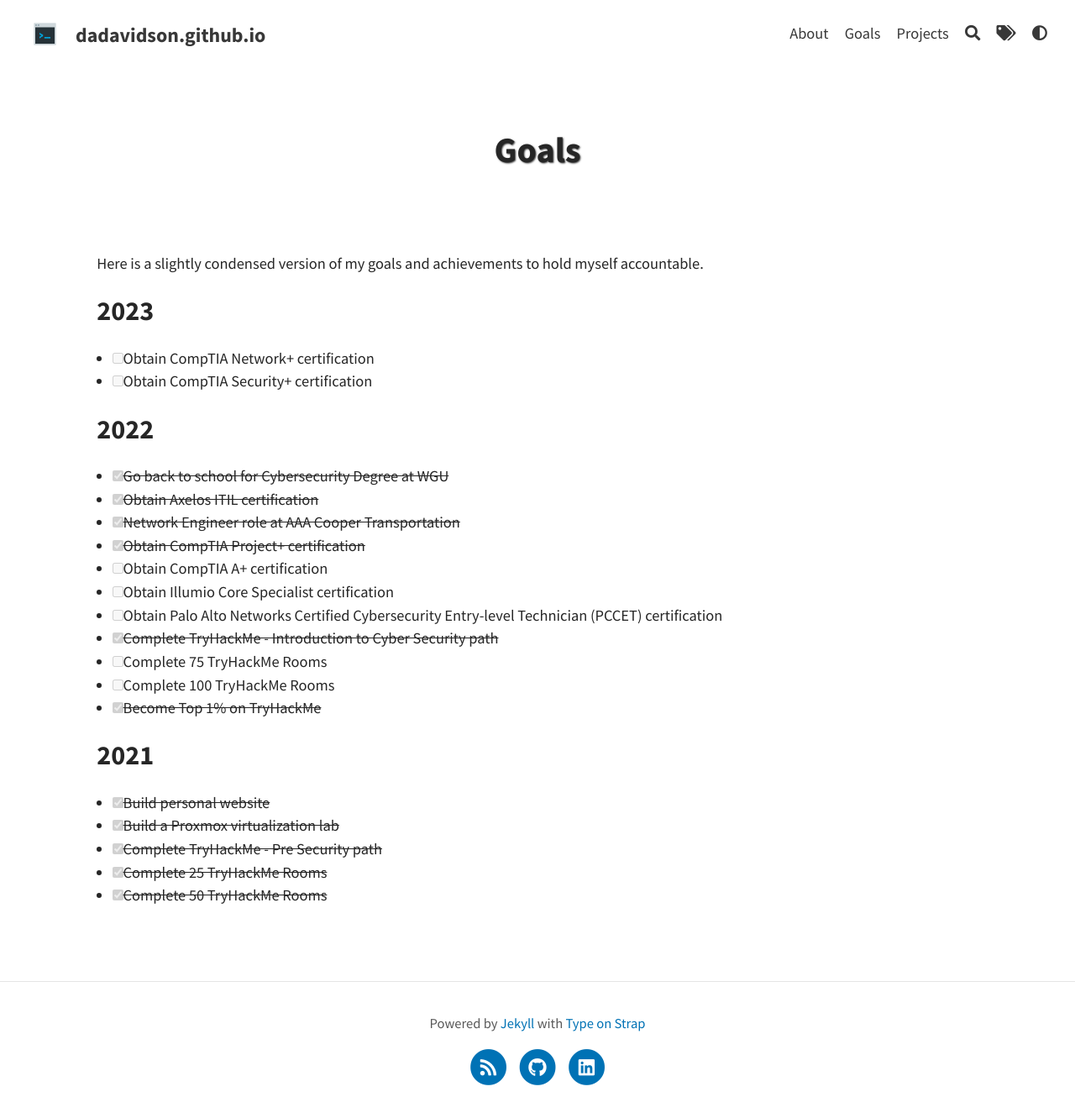
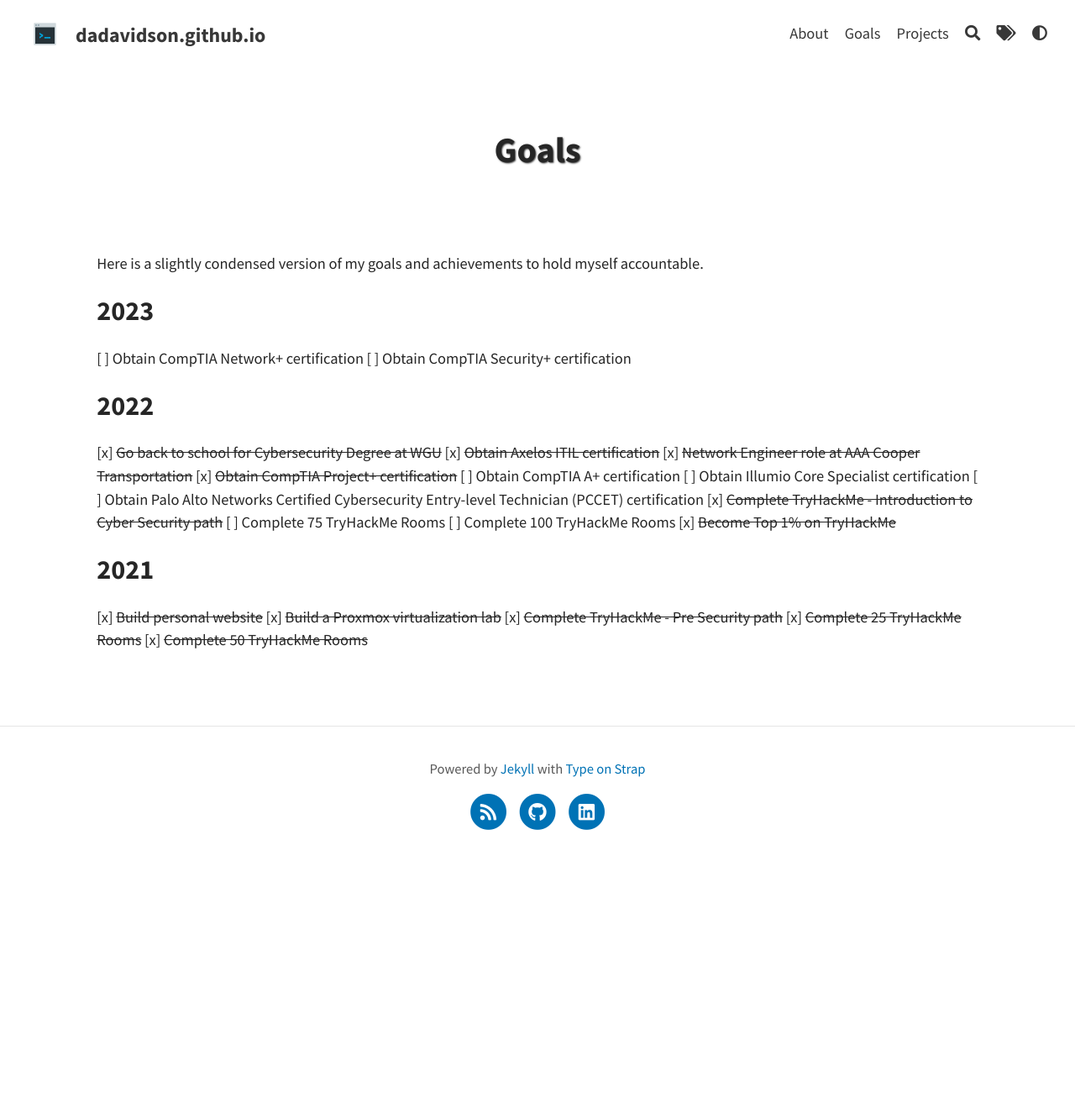
Before and after one commit to dadavidson/dadavidson.github.io, a Jekyll site: the page built from pages/goals.md, in a window 1280 px wide. Shown: the whole page at 84% size. Built offline with Jekyll 4.4.1, drawn with Linux system fonts in a browser that asks for light colours; after the commit the page ends 1028 px from its top, so only the background shows below that.

```diff
--- a/pages/goals.md
+++ b/pages/goals.md
@@ -6,26 +6,26 @@ title: Goals
 Here is a slightly condensed version of my goals and achievements to hold myself accountable.
 
 ## 2023
-- [ ] Obtain CompTIA Network+ certification
-- [ ] Obtain CompTIA Security+ certification
+[ ]  Obtain CompTIA Network+ certification
+[ ]  Obtain CompTIA Security+ certification
 
 
 ## 2022
-- [x] ~~Go back to school for Cybersecurity Degree at WGU~~
-- [x] ~~Obtain Axelos ITIL certification~~
-- [x] ~~Network Engineer role at AAA Cooper Transportation~~
-- [x] ~~Obtain CompTIA Project+ certification~~
-- [ ] Obtain CompTIA A+ certification
-- [ ] Obtain Illumio Core Specialist certification
-- [ ] Obtain Palo Alto Networks Certified Cybersecurity Entry-level Technician (PCCET) certification
-- [x] ~~Complete TryHackMe - Introduction to Cyber Security path~~
-- [ ] Complete 75 TryHackMe Rooms
-- [ ] Complete 100 TryHackMe Rooms
-- [x] ~~Become Top 1% on TryHackMe~~
+[x]  ~~Go back to school for Cybersecurity Degree at WGU~~
+[x]  ~~Obtain Axelos ITIL certification~~
+[x]  ~~Network Engineer role at AAA Cooper Transportation~~
+[x]  ~~Obtain CompTIA Project+ certification~~
+[ ]  Obtain CompTIA A+ certification
+[ ]  Obtain Illumio Core Specialist certification
+[ ]  Obtain Palo Alto Networks Certified Cybersecurity Entry-level Technician (PCCET) certification
+[x]  ~~Complete TryHackMe - Introduction to Cyber Security path~~
+[ ]  Complete 75 TryHackMe Rooms
+[ ]  Complete 100 TryHackMe Rooms
+[x]  ~~Become Top 1% on TryHackMe~~
 
 ## 2021
-- [x] ~~Build personal website~~
-- [x] ~~Build a Proxmox virtualization lab~~
-- [x] ~~Complete TryHackMe - Pre Security path~~
-- [x] ~~Complete 25 TryHackMe Rooms~~
-- [x] ~~Complete 50 TryHackMe Rooms~~
+[x]  ~~Build personal website~~
+[x]  ~~Build a Proxmox virtualization lab~~
+[x]  ~~Complete TryHackMe - Pre Security path~~
+[x]  ~~Complete 25 TryHackMe Rooms~~
+[x]  ~~Complete 50 TryHackMe Rooms~~
```
